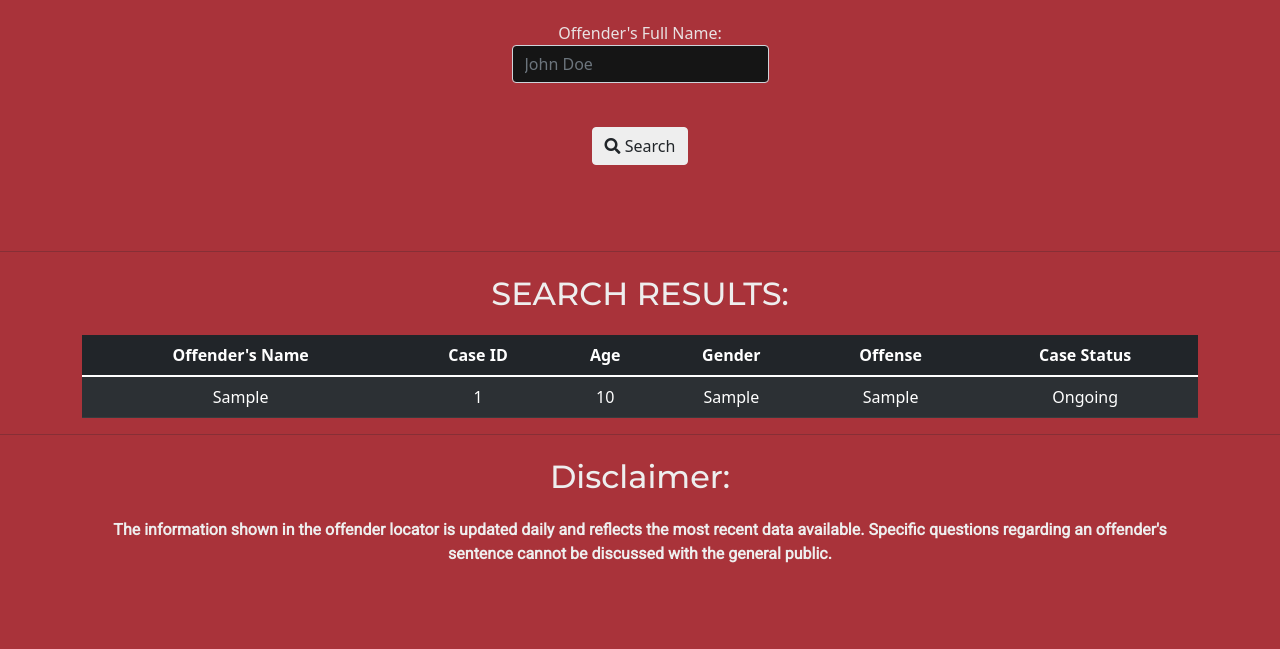
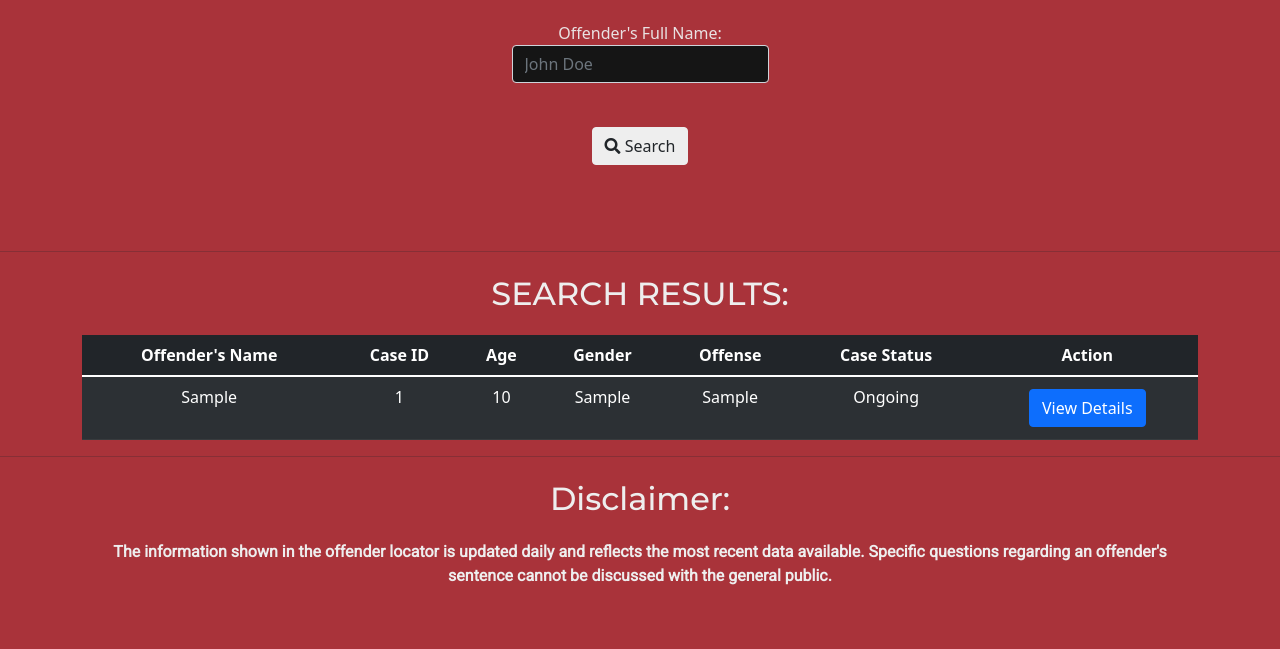
Before and after one commit to renshisena/OffenderLocator, a Django app: page /lookup/ in a window 1280 px wide. Shown: the part 410-1059 px from the top of the page. Before the commit the page ends 973 px from the top, so only its background shows below. Run offline with Django 4.2, Linux system fonts and the light colour scheme; tables that the repository leaves empty hold one stand-in row (values such as "Sample post").

Commit message:
Added View details button

```diff
--- a/HTML Wireframe/djangoProject/offenderLocatorApp/templates/htmlFiles/lookup.html
+++ b/HTML Wireframe/djangoProject/offenderLocatorApp/templates/htmlFiles/lookup.html
@@ -74,6 +74,7 @@
               <th scope="col">Gender</th>
               <th scope="col">Offense</th>
               <th scope="col">Case Status</th>
+              <th scope="col">Action</th>
             </tr>
           </thead>
           <tbody>
@@ -85,6 +86,7 @@
               <td>{{items.gender}}</td>
               <td>{{items.offense}}</td>
               <td>{{items.caseStatus}}</td>
+              <td><button type="submit" class="btn btn-primary" href="/release">View Details</button></td>
             </tr>
             {% endfor %}
         </tbody>
```
